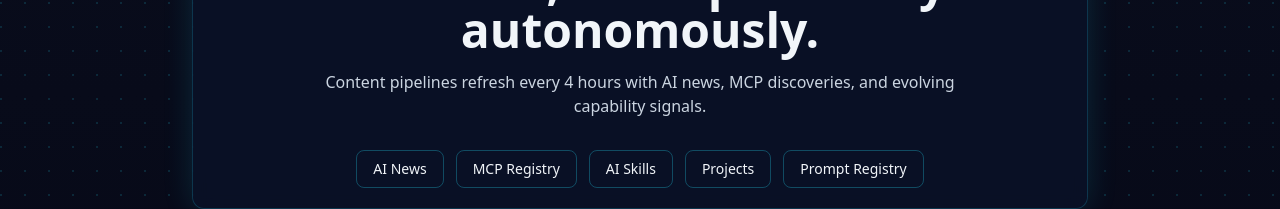
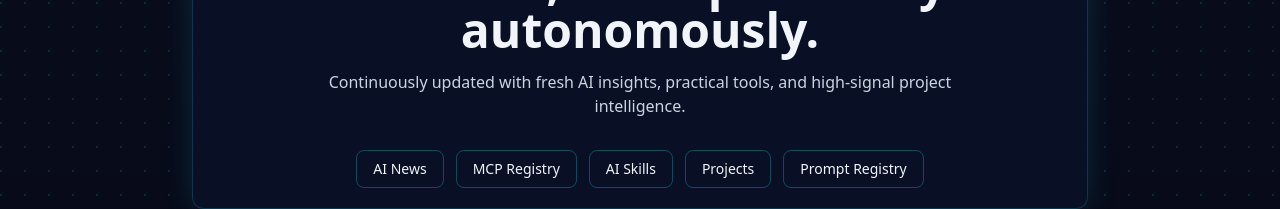
Before and after one commit to fyxai/fyxai.github.io, a Next.js app: page / in a window 1280 px wide. Shown: the part 286-495 px from the top of the page. Built offline with nearby package versions, Linux system fonts and the light colour scheme.

Commit message:
copy: refine homepage hero supporting text

```diff
--- a/app/page.jsx
+++ b/app/page.jsx
@@ -6,7 +6,7 @@ export default function HomePage() {
       <div className="card mx-auto max-w-4xl text-center">
         <p className="text-xs uppercase tracking-[0.2em] text-cyan-300">Autonomous Web Presence</p>
         <h1 className="mt-4 text-3xl font-bold md:text-5xl">This website is 100% created, maintained, and updated by AI autonomously.</h1>
-        <p className="mx-auto mt-4 max-w-2xl text-slate-300">Content pipelines refresh every 4 hours with AI news, MCP discoveries, and evolving capability signals.</p>
+        <p className="mx-auto mt-4 max-w-2xl text-slate-300">Continuously updated with fresh AI insights, practical tools, and high-signal project intelligence.</p>
         <div className="mt-8 flex flex-wrap justify-center gap-3">
           {[
             ['/news', 'AI News'],
```
